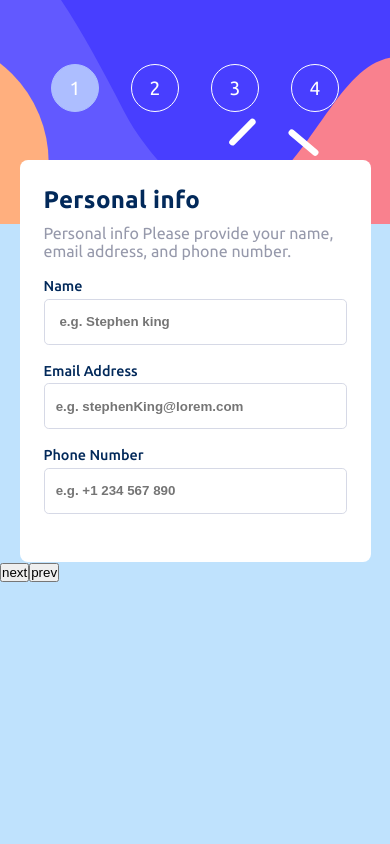
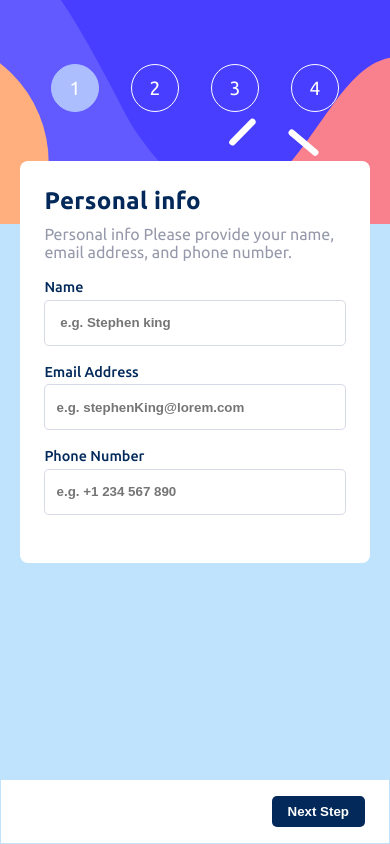
Before and after one commit to jamesekunola/multi-step-form, a React (Create React App) app: page / in a window 390 px wide. Built offline with nearby package versions, Linux system fonts and the light colour scheme.

Commit message:
created mobile design for step one form

```diff
--- a/src/App.jsx
+++ b/src/App.jsx
@@ -1,7 +1,8 @@
 import { useState } from "react";
 import FormSteps from "./components/form-steps/FormSteps";
 import Steps from "./components/Steps";
-import Buttons from "./components/Buttons";
+import { Provider } from "react-redux";
+import { store } from "./redux/store";
 
 const App = () => {
   const [stepIndex, setStepIndex] = useState(1);
@@ -10,7 +11,6 @@ const App = () => {
     <section className={`container ${stepIndex === 4 ? "grid" : "grid-2"}`}>
       {stepIndex < 3 && <FormSteps stepIndex={stepIndex} />}
       <Steps stepIndex={stepIndex} />
-      <Buttons />
     </section>
   );
 };
--- a/src/components/Buttons.jsx
+++ b/src/components/Buttons.jsx
@@ -1,10 +1,10 @@
-import React from "react";
-
-const Buttons = () => {
+const Buttons = ({ stepIndex }) => {
   return (
-    <div>
-      <button>next</button>
-      <button>prev</button>
+    <div className={`button__container ${stepIndex > 1 && "separate"}`}>
+      {stepIndex > 1 && <button className="btn prev-btn">Go back</button>}
+      <button className="btn next-btn">
+        {stepIndex === 3 ? "confirm" : "next step"}
+      </button>
     </div>
   );
 };
--- a/src/components/StepOne.jsx
+++ b/src/components/StepOne.jsx
@@ -1,29 +1,50 @@
+// hooks
 import { useRef } from "react";
+// components
+import Buttons from "./Buttons";
+// css stylesheet
 import "./step.css";
 
+import { useSelector, useDispatch } from "react-redux";
+import { useEffect } from "react";
+
 const StepOne = () => {
+  const state = useSelector((state) => state.stepOneReducer);
+  const { name, email, phone } = state;
   // hooks
   const nameRef = useRef(null);
   const emailRef = useRef(null);
   const phoneRef = useRef(null);
+
+  // set input values to initial store value
+  useEffect(() => {
+    nameRef.current.value = name;
+    emailRef.current.value = email;
+    phoneRef.current.value = phone;
+  });
 
   const handleSubmit = () => {
     console.log("submited");
   };
 
   return (
-    <div>
+    <div className="steps">
       <h2>Personal info</h2>
       <p>
         Personal info Please provide your name, email address, and phone number.
       </p>
 
-      <form onSubmit={handleSubmit}>
+      <form onSubmit={handleSubmit} autocomplete="off">
         <div>
           <label htmlFor="name">
             Name
             <p className="error ">This field is required</p>
-            <input type="text" name="name" placeholder=" e.g. Stephen king" />
+            <input
+              type="text"
+              name="name"
+              placeholder=" e.g. Stephen king"
+              ref={nameRef}
+            />
           </label>
         </div>
         <div>
@@ -34,6 +55,7 @@ const StepOne = () => {
               type="email"
               name="email"
               placeholder="e.g. stephenKing@lorem.com"
+              ref={emailRef}
             />
           </label>
         </div>
@@ -45,10 +67,13 @@ const StepOne = () => {
               type="number"
               name="phone"
               placeholder="e.g. +1 234 567 890"
+              ref={phoneRef}
             />
           </label>
         </div>
       </form>
+
+      <Buttons />
     </div>
   );
 };
--- a/src/components/step.css
+++ b/src/components/step.css
@@ -1,6 +1,12 @@
 /* steps component */
 
 .steps__container {
+  position: relative;
+  height: calc(100vh - 14rem);
+  border: 1px solid transparent;
+}
+
+.steps {
   padding: 2rem 1.5rem;
   width: 90%;
   margin: -4rem auto 0;
@@ -9,6 +15,7 @@
 }
 
 /* step one component styles */
+
 label {
   color: var(--Marine-blue);
   font-weight: 500;
@@ -37,6 +44,7 @@ input {
   border-radius: 0.3rem;
   margin: 0.3rem 0 1rem;
   font-weight: 700;
+  /* text-transform: capitalize; */
   color: var(--Marine-blue);
   border: 1px solid var(--Light-gray);
   outline: none;
@@ -46,3 +54,51 @@ input {
 input:focus {
   border-color: var(--Purplish-blue);
 }
+
+/* button component */
+
+.button__container {
+  position: absolute;
+  left: 0;
+  bottom: 0;
+  width: 100%;
+  padding: 1rem 1.5rem;
+
+  display: flex;
+  justify-content: flex-end;
+  align-items: center;
+  background-color: var(--White);
+}
+
+.button__container .separate {
+  justify-content: space-between;
+}
+
+.btn {
+  text-transform: capitalize;
+  padding: 0.5rem 1rem;
+  font-weight: 700;
+  border: none;
+  outline: none;
+  border-radius: 5px;
+  transition: 0.3s;
+}
+
+.prev-btn {
+  background-color: transparent;
+  color: var(--Cool-gray);
+}
+
+.prev-btn:hover {
+  color: var(--Marine-blue);
+}
+
+.next-btn {
+  background-color: var(--Marine-blue);
+  color: var(--White);
+  justify-self: flex-end !important;
+}
+
+.next-btn:hover {
+  background-color: var(--Purplish-blue);
+}
--- a/src/index.css
+++ b/src/index.css
@@ -42,3 +42,7 @@ p {
   color: var(--Cool-gray);
   margin-bottom: 1rem;
 }
+
+button {
+  cursor: pointer;
+}
--- a/src/index.js
+++ b/src/index.js
@@ -2,10 +2,14 @@ import React from "react";
 import ReactDOM from "react-dom/client";
 import "./index.css";
 import App from "./App";
+import { Provider } from "react-redux";
+import { store } from "./redux/store";
 
 const root = ReactDOM.createRoot(document.getElementById("root"));
 root.render(
   <React.StrictMode>
-    <App />
+    <Provider store={store}>
+      <App />
+    </Provider>
   </React.StrictMode>
 );
--- a/src/redux/actionTypes/index.js
+++ b/src/redux/actionTypes/index.js
@@ -0,0 +1 @@
+export const SET_STEP_ONE_INPUT_VALUE = "SET_STEP_ONE_INPUT_VALUE";
--- a/src/redux/reducers/index.js
+++ b/src/redux/reducers/index.js
@@ -0,0 +1,6 @@
+import { stepOneReducer } from "./stepOneReducer";
+import { combineReducers } from "redux";
+
+export const allReducer = combineReducers({
+  stepOneReducer,
+});
--- /dev/null
+++ b/src/redux/reducers/stepOneReducer.js
@@ -0,0 +1,14 @@
+import * as actions from "../actionTypes";
+
+const initialState = {
+  name: "",
+  email: "",
+  phone: "",
+};
+
+export const stepOneReducer = (state = initialState, action) => {
+  if (action === actions.SET_STEP_ONE_INPUT_VALUE) {
+    return state;
+  }
+  return state;
+};
--- a/src/redux/store.js
+++ b/src/redux/store.js
@@ -1,3 +1,4 @@
 import { createStore } from "redux";
+import { allReducer } from "./reducers/index";
 
-export const store = createStore(reducer);
+export const store = createStore(allReducer);
```
Also changed, not shown: src/redux/actions/index.js (added, +8 -0 lines), src/redux/reducers/stepTwoReducer.js (added).
